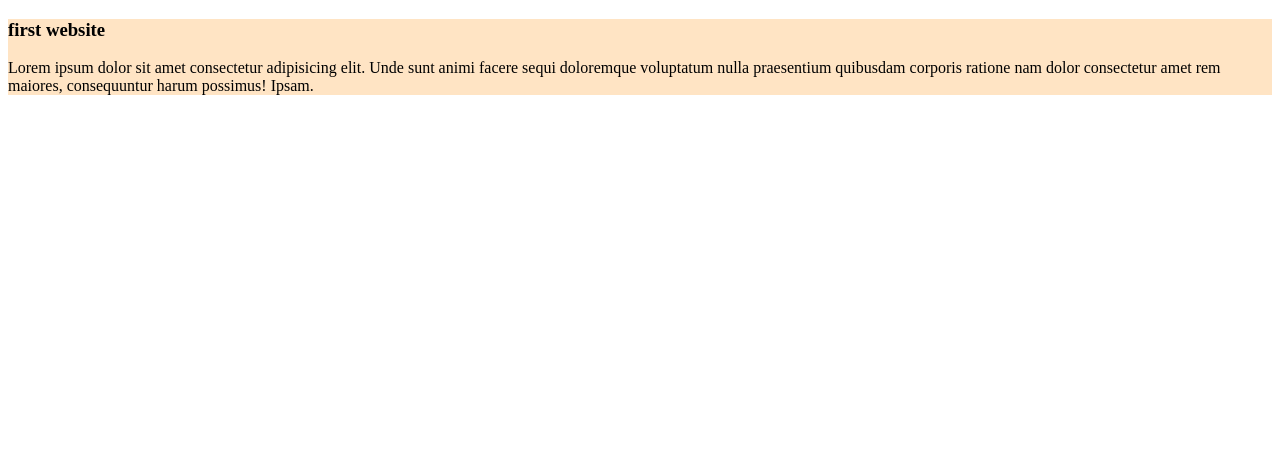
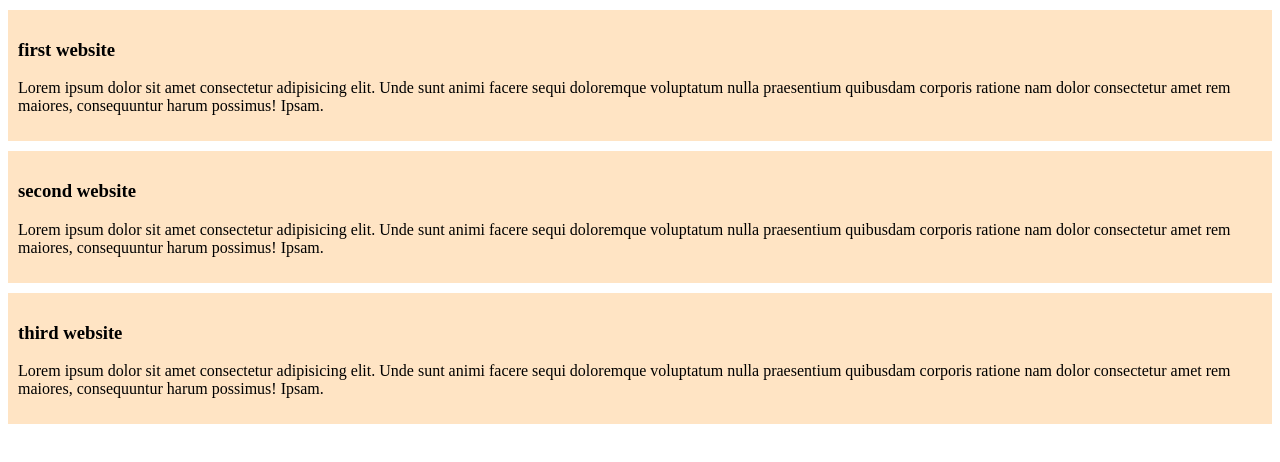
Before and after one commit to tusmi111/my-tusmi-repo, a plain HTML site: page index.html in a window 1280 px wide. Drawn offline with Linux system fonts and the light colour scheme.

Commit message:
new added

```diff
--- a/index.html
+++ b/index.html
@@ -12,5 +12,15 @@
         <p>Lorem ipsum dolor sit amet consectetur adipisicing elit. Unde sunt animi facere sequi doloremque voluptatum nulla praesentium quibusdam corporis ratione nam dolor consectetur amet rem maiores, consequuntur harum possimus! Ipsam.</p>
     </div>
 
+    <div>
+        <h3>second website</h3>
+        <p>Lorem ipsum dolor sit amet consectetur adipisicing elit. Unde sunt animi facere sequi doloremque voluptatum nulla praesentium quibusdam corporis ratione nam dolor consectetur amet rem maiores, consequuntur harum possimus! Ipsam.</p>
+    </div>
+
+    <div>
+        <h3>third website</h3>
+        <p>Lorem ipsum dolor sit amet consectetur adipisicing elit. Unde sunt animi facere sequi doloremque voluptatum nulla praesentium quibusdam corporis ratione nam dolor consectetur amet rem maiores, consequuntur harum possimus! Ipsam.</p>
+    </div>
+
 </body>
 </html>
--- a/styles/blog.css
+++ b/styles/blog.css
@@ -1,3 +1,5 @@
 div{
     background-color: bisque;
+    margin-top: 10px;
+    padding: 10px;
 }
```
